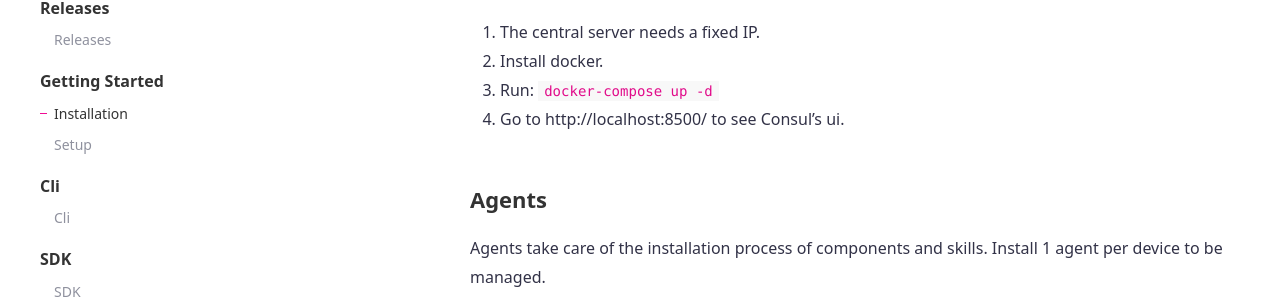
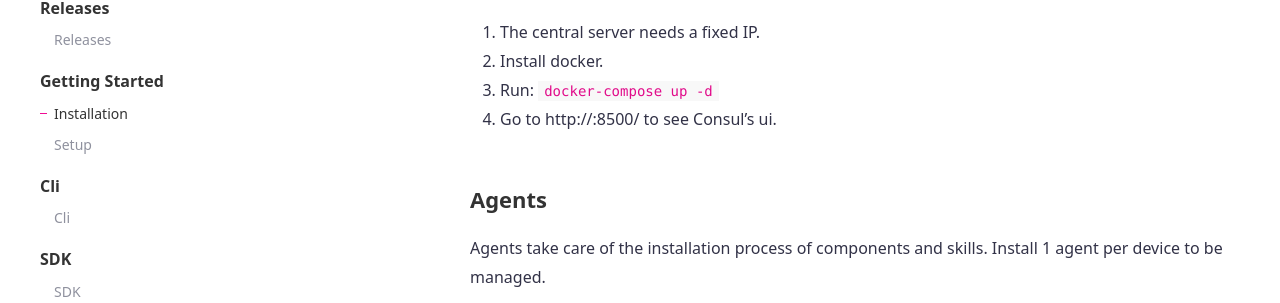
Before and after one commit to techger/Q-assistant.github.io, a Jekyll site: the page built from _docs/installation.md, in a window 1280 px wide and 900 px high, scrolled down 309 px. Shown: the part 152-455 px from the top of the window. Built offline with Jekyll 4.4.1, drawn with Linux system fonts in a browser that asks for light colours; some of the changed lines change nothing that is shown.

Commit message:
Writing documentation.

````diff
--- a/_docs/installation.md
+++ b/_docs/installation.md
@@ -12,7 +12,7 @@ tags: [installation, setup]
 1. The central server needs a fixed IP.
 1. Install docker.
 2. Run: ```docker-compose up -d```
-3. Go to http://localhost:8500/ to see Consul's ui.
+3. Go to http://{{server-ip}}:8500/ to see Consul's ui.
 
 ### Agents
 Agents take care of the installation process of components and skills.
````
